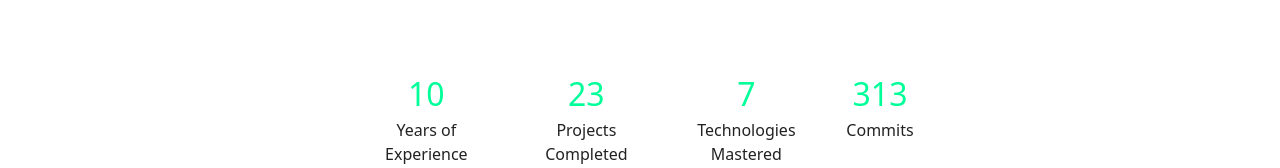
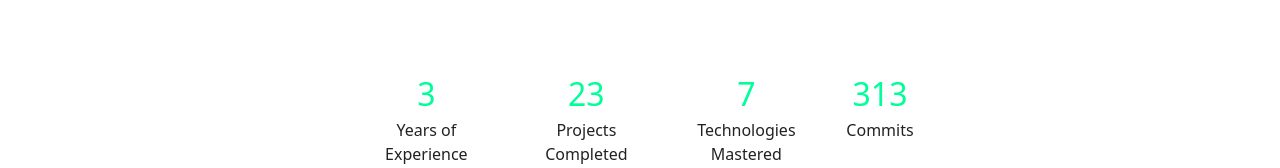
Before and after one commit to Muli4/portfolio, a Next.js app: page / in a window 1280 px wide. Shown: the part 614-782 px from the top of the page. Built offline with nearby package versions, Linux system fonts and the light colour scheme.

Commit message:
changed stats

```diff
--- a/components/hero.jsx
+++ b/components/hero.jsx
@@ -44,7 +44,7 @@ export default function Hero() {
             {/* Statistics */}
             <div className="hero-status">
                 <div className="stat">
-                    <h3>10</h3>
+                    <h3>3</h3>
                     <p>Years of Experience</p>
                 </div>
 
```
